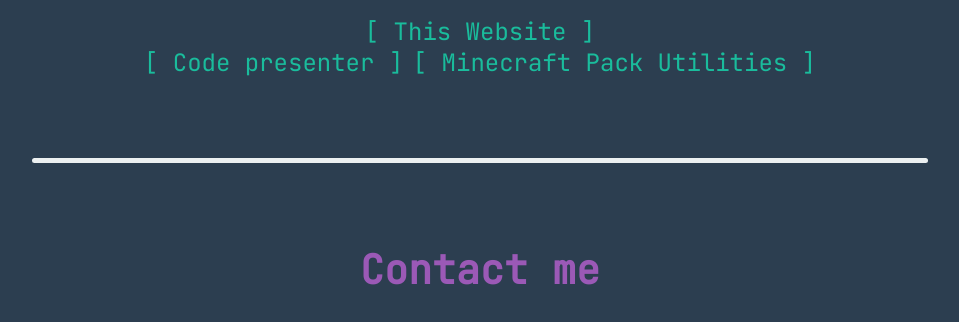
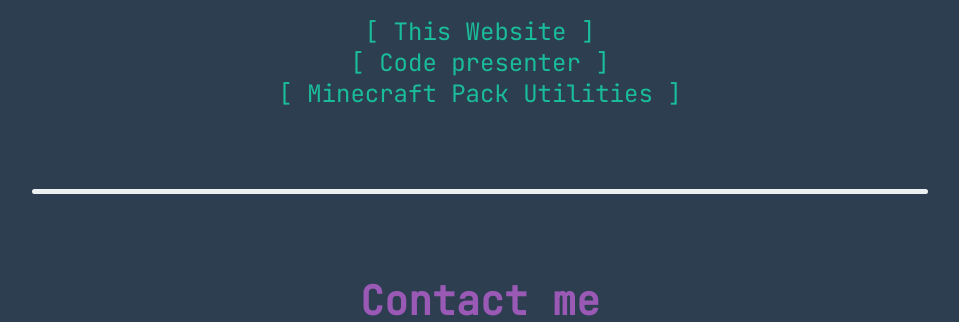
Before and after one commit to banhmikepxucxich/banhmikepxucxich.github.io, a plain HTML site: page index.html in a window 1280 px wide. Shown: the part 768-1090 px from the top of the page, without its empty margins (160-1119 px from the left). Drawn offline with Linux system fonts and the light colour scheme.

Commit message:
Update index.html

```diff
--- a/index.html
+++ b/index.html
@@ -17,7 +17,7 @@
       <div class="border"></div>
       <h1 class="h1-2 size-250 mt mb-s">Projects</h1>
       <a href="https://banhmikepxucxich.github.io/" class="size-150">[ This Website ]</a> <br>
-      <a href="https://github.com/banhmikepxucxich/code-presenter" class="size-150">[ Code presenter ]</a>
+      <a href="https://github.com/banhmikepxucxich/code-presenter" class="size-150">[ Code presenter ]</a> <br>
       <a href="https://banhmikepxucxich.github.io/mc-pack-utils/" class="size-150">[ Minecraft Pack Utilities ]</a>
       <div class="border m"></div>
       <h1 class="h1-3 size-250 mb-s">Contact me</h1>
```
